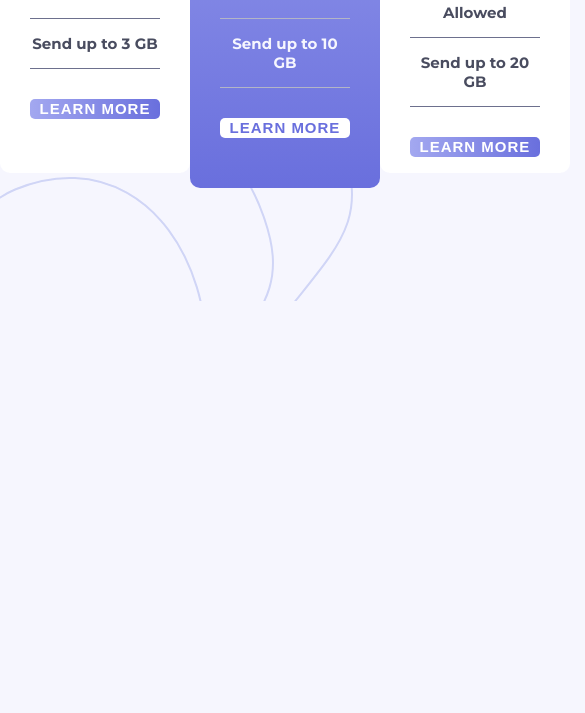
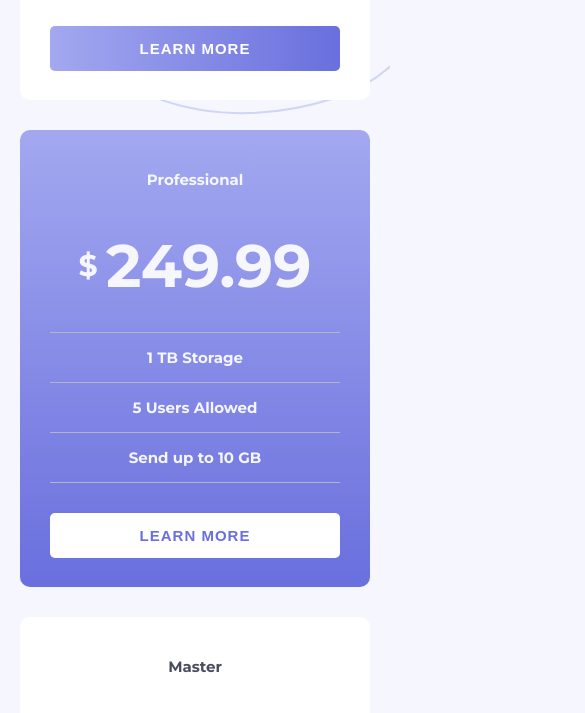
Before and after one commit to Kaung-Khant-Ko-Ko/pricing-component-with-toggle-challenge, a plain HTML site: page index.html in a window 390 px wide. Shown: the part 543-1256 px from the top of the page, 585 px wide, since content can reach past the window. Before the commit the page ends 844 px from the top, so only its background shows below. Drawn offline with nearby package versions, Linux system fonts and the light colour scheme.

Commit message:
Add files via upload

```diff
--- a/index.html
+++ b/index.html
@@ -21,7 +21,7 @@
 
     <link rel="stylesheet" href="./style.css" />
 
-    <title>Frontend Mentor | [Challenge Name Here]</title>
+    <title>Frontend Mentor | [Pricing component with toggle]</title>
   </head>
   <body>
     <main class="main-container">
--- a/style.css
+++ b/style.css
@@ -224,3 +224,36 @@ p {
   border: 1px solid white;
   color: white;
 }
+
+@media (max-width: 900px) {
+  body {
+    font-size: 12px;
+  }
+
+  .card {
+    max-height: 356px;
+  }
+}
+
+@media (max-width: 760px) {
+  body {
+    font-size: 15px;
+    height: auto;
+  }
+
+  .main__card-container {
+    gap: 30px;
+    flex-direction: column;
+    align-items: center;
+  }
+
+  .card {
+    width: calc(100% - 60px);
+    max-height: 397px;
+  }
+
+  .card--center {
+    bottom: 0px;
+    padding: 30px;
+  }
+}
```
